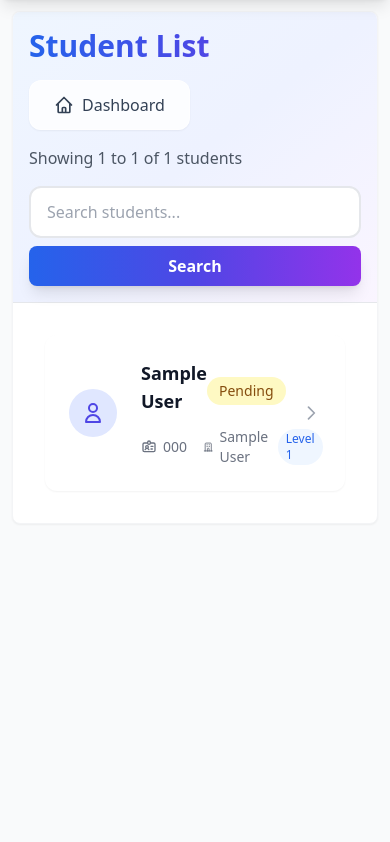
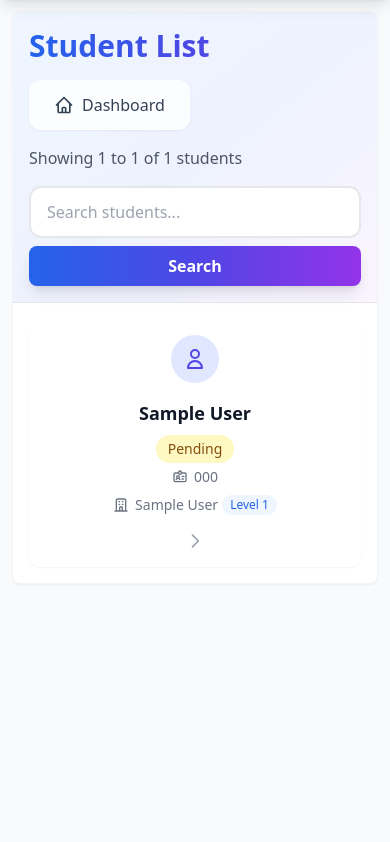
Before and after one commit to henryantwi/Dues-Colleection-SaaS-App, a Django app: page /administrators/students/ in a window 390 px wide. Shown: the part 100-942 px from the top of the page. Run offline with Django 5.2, Linux system fonts and the light colour scheme; a user stored in the database is signed in; tables that the repository leaves empty hold one stand-in row (values such as "Sample post"); some libraries are stand-ins or nearby versions.

Commit message:
Refactor student list template for improved layout and responsiveness; adjust padding and flex properties

```diff
--- a/src/administrators/templates/administrators/student_list.html
+++ b/src/administrators/templates/administrators/student_list.html
@@ -56,14 +56,14 @@
     </div>
 
     <!-- Student List -->
-    <div class="p-8">
+    <div class="p-4 sm:p-8">
         <div class="bg-white shadow-sm rounded-xl overflow-hidden">
             {% if page_obj %}
                 <ul class="divide-y divide-gray-200">
                     {% for student in page_obj %}
                     <li class="hover:bg-gray-50 transition-colors duration-150">
-                        <a href="{% url 'administrators:student_detail' student.ref_number %}" class="block p-6">
-                            <div class="flex items-center space-x-6">
+                        <a href="{% url 'administrators:student_detail' student.ref_number %}" class="block p-4 sm:p-6">
+                            <div class="flex flex-col sm:flex-row items-center space-y-4 sm:space-y-0 sm:space-x-6">
                                 <!-- Student Icon -->
                                 <div class="flex-shrink-0">
                                     <div class="w-12 h-12 rounded-full bg-indigo-100 flex items-center justify-center">
@@ -74,7 +74,7 @@
                                 </div>
                                 <!-- Student Info -->
                                 <div class="flex-1 min-w-0">
-                                    <div class="flex items-center justify-between">
+                                    <div class="flex flex-col sm:flex-row items-center justify-between">
                                         <p class="text-lg font-semibold text-gray-900">{{ student.full_name }}</p>
                                         <span class="inline-flex items-center px-3 py-1 rounded-full text-sm font-medium
                                             {% if student.payment.status == 'Successful' %}bg-green-100 text-green-800
@@ -84,7 +84,7 @@
                                             {{ student.payment.status|default:"No Payment" }}
                                         </span>
                                     </div>
-                                    <div class="mt-1 flex items-center space-x-4 text-sm text-gray-500">
+                                    <div class="mt-1 flex flex-col sm:flex-row items-center space-y-2 sm:space-y-0 sm:space-x-4 text-sm text-gray-500">
                                         <span class="inline-flex items-center">
                                             <svg class="w-4 h-4 mr-1.5" fill="none" stroke="currentColor" viewBox="0 0 24 24">
                                                 <path stroke-linecap="round" stroke-linejoin="round" stroke-width="2" d="M10 6H5a2 2 0 00-2 2v9a2 2 0 002 2h14a2 2 0 002-2V8a2 2 0 00-2-2h-5m-4 0V5a2 2 0 114 0v1m-4 0a2 2 0 104 0m-5 8a2 2 0 100-4 2 2 0 000 4zm0 0c1.306 0 2.417.835 2.83 2M9 14a3.001 3.001 0 00-2.83 2M15 11h3m-3 4h2"/>
@@ -125,7 +125,7 @@
 
         {% if page_obj.has_other_pages %}
         <div class="mt-6">
-            <div class="flex items-center justify-between bg-white px-4 py-3 sm:px-6 rounded-xl glass-card">
+            <div class="flex flex-col sm:flex-row items-center justify-between bg-white px-4 py-3 sm:px-6 rounded-xl glass-card">
                 <!-- Info text -->
                 <div class="flex-1 text-sm text-gray-700">
                     <p class="font-medium">
@@ -136,7 +136,7 @@
                 </div>
 
                 <!-- Pagination Controls -->
-                <nav class="isolate inline-flex -space-x-px rounded-md shadow-sm" aria-label="Pagination">
+                <nav class="isolate inline-flex -space-x-px rounded-md shadow-sm mt-4 sm:mt-0" aria-label="Pagination">
                     <!-- First Page -->
                     {% if page_obj.has_previous %}
                     <a href="?page=1" class="relative inline-flex items-center rounded-l-md px-3 py-2 text-gray-600 ring-1 ring-inset ring-gray-300 hover:bg-gray-50 focus:z-20 focus:outline-offset-0 transition-colors duration-200">
```
